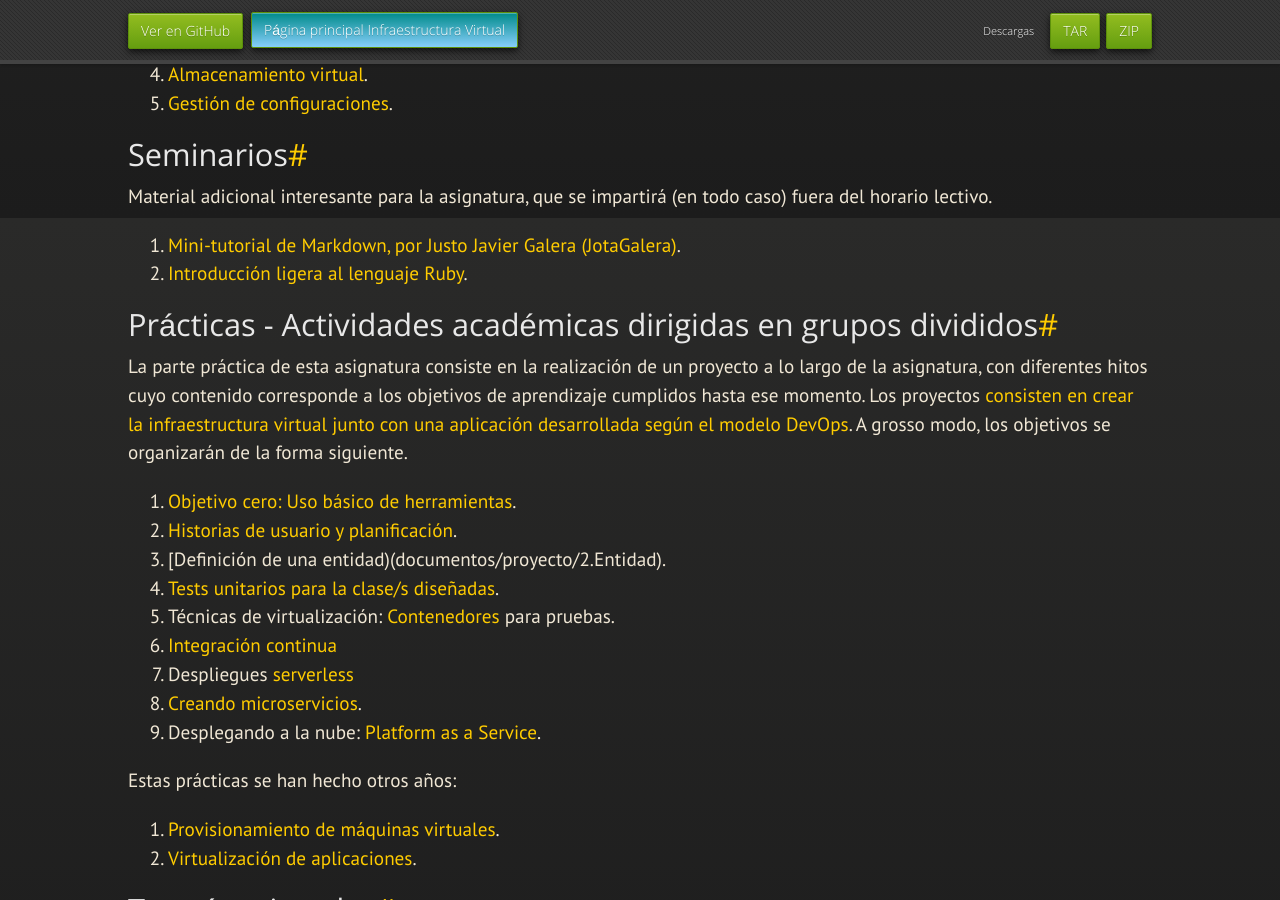
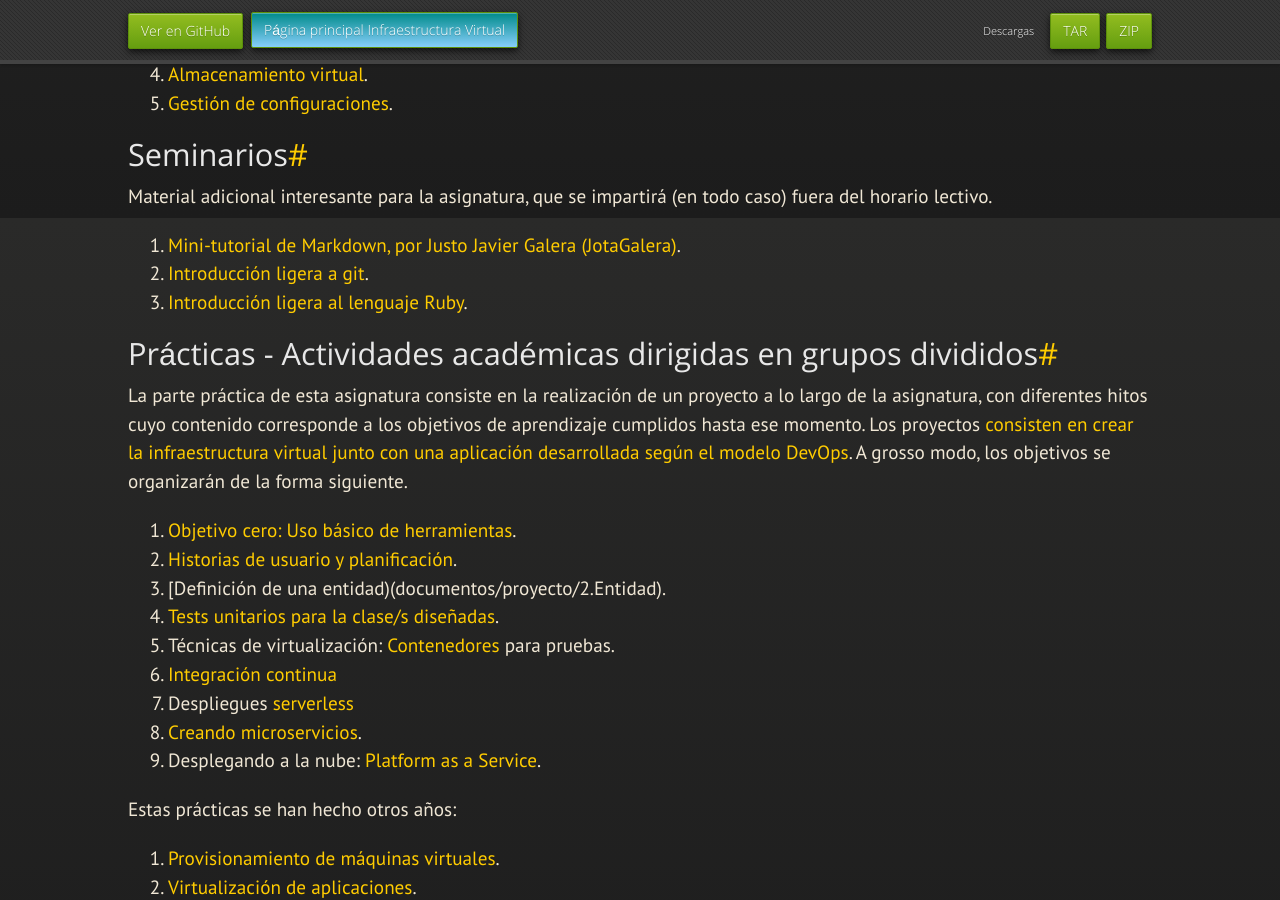
Before and after one commit to JJ/IV, a Jekyll site: the page built from index.md, in a window 1280 px wide and 900 px high, scrolled down 1582 px. Built offline with Jekyll 4.4.1, drawn with Linux system fonts in a browser that asks for light colours; nearby versions of some CDN libraries; some web fonts are replaced; our own code applies the rules of GitHub Pages for plain Markdown files; some of the changed lines change nothing that is shown.

Commit message:
Sync index.md de master a gh-pages

```diff
--- a/index.md
+++ b/index.md
@@ -29,7 +29,7 @@ Se usará [GitHub](https://github.com) para el proyecto, la forma principal de
 examinar la asignatura; llamaremos *objetivos* a cada una de las entregas que hay
 que hacer del mismo.
 
-Estos son los [objetivos de la asignatura](documentos/objetivos), cuyas
+Estos son los [objetivos de la asignatura](documentos/objetivos.md), cuyas
 sesiones de clase se irán reflejando en
 [un repositorio de GitHub; este es el de 2021-22](https://github.com/JJ/IV-21-22).
 
@@ -90,7 +90,8 @@ Material adicional interesante para la asignatura, que se impartirá
 
 1. [Mini-tutorial de Markdown, por Justo Javier Galera
    (JotaGalera)](documentos/seminarios/tutorial).
-2. [Introducción ligera al lenguaje Ruby](documentos/seminarios/ruby).
+2. [Introducción ligera a git](preso/intro-git.html).
+3. [Introducción ligera al lenguaje Ruby](documentos/seminarios/ruby).
 
 ## Prácticas - Actividades académicas dirigidas en grupos divididos
 
@@ -99,7 +100,7 @@ proyecto a lo largo de la asignatura, con diferentes hitos cuyo
 contenido corresponde a los objetivos de aprendizaje cumplidos hasta
 ese momento. Los proyectos
 [consisten en crear la infraestructura virtual junto con una aplicación
-desarrollada según el modelo DevOps](documentos/proyecto/README.md). A
+desarrollada según el modelo DevOps](documentos/proyecto/README). A
 grosso modo, los objetivos se organizarán de la forma siguiente.
 
 1. [Objetivo cero: Uso básico de
@@ -138,7 +139,7 @@ consultar con los profesores la dirección y el horario.
 Los criterios de evaluación figuran en la
 [ficha de la asignatura](https://grados.ugr.es/informatica/pages/infoacademica/guias_docentes/curso_actual/cuarto/tecnologiasdelainformacion/gii_infraestructura_virtual_20172018_firmada)
 en la web del grado, y
-[se especifican en el repositorio de la clase](https://github.com/JJ/IV-21-22/blob/master/Metodolog%C3%ADa_y_criterios_de_evaluaci%C3%B3n).
+[se especifican en el repositorio de la clase](https://github.com/JJ/IV-21-22/blob/master/Metodolog%C3%ADa_y_criterios_de_evaluaci%C3%B3n.md).
 
 ## Convocatoria extraordinaria (AL FINAL DEL CUATRIMESTRE)
 
```
